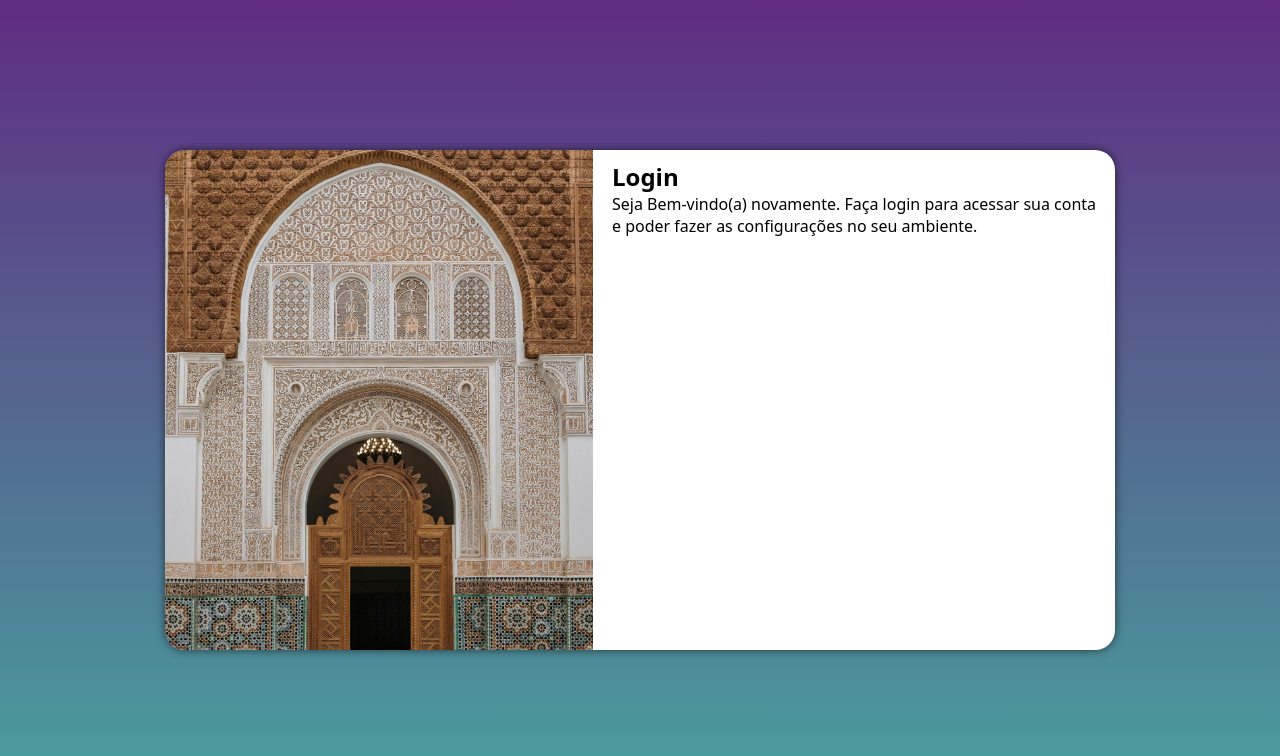
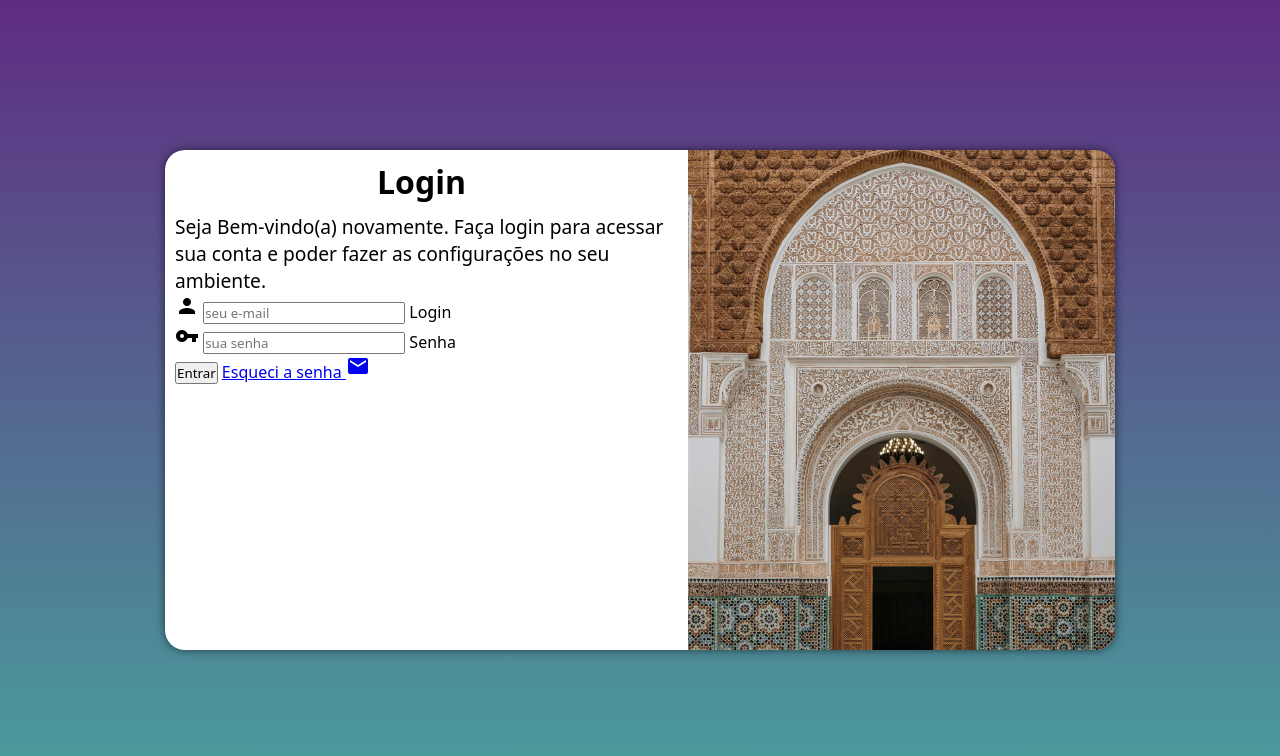
Before and after one commit to ErikDavidLeitao/projeto-login, a plain HTML site: page index.html in a window 1280 px wide. Drawn offline with Linux system fonts and the light colour scheme.

Commit message:
adicionei o formulário

```diff
--- a/index.html
+++ b/index.html
@@ -8,6 +8,8 @@
     <link rel="stylesheet" href="styles/style.css">
 
     <link rel="stylesheet" href="styles/media-query.css">
+
+    <link href="https://fonts.googleapis.com/icon?family=Material+Icons" rel="stylesheet">
 
 </head>
 <body>
@@ -25,7 +27,27 @@
                     Seja Bem-vindo(a) novamente. Faça login para acessar sua conta e poder fazer as configurações no seu ambiente.
                 </p>
 
-                <form action="login.php" method="post"></form>
+                <form action="login.php" method="post" autocomplete="on">
+
+                    <div class="campo">
+                        <i class="material-icons">person</i>
+
+                        <input type="email" name="login" id="ilogin" placeholder="seu e-mail" autocomplete="email" required maxlength="30">
+                        <label for="ilogin">Login</label>
+                    </div>
+
+                    <div class="campo">
+                        <i class="material-icons">vpn_key</i>
+
+                        <input type="password" name="senha" id="isenha" placeholder="sua senha" autocomplete="current-password" required minlength="8" maxlength="20">
+                        <label for="isenha">Senha</label>
+                    </div>
+
+                    <input type="submit" value="Entrar">
+
+                    <a href="esqueci.html">Esqueci a senha <i class="material-icons">mail</i></a>
+
+                </form>
 
             </div>
 
--- a/styles/media-query.css
+++ b/styles/media-query.css
@@ -32,13 +32,22 @@
     }
 
     #login > #imagem {
-        float: left;
+        float: right;
         width: 45%;
         height: 100%;
     }
 
     #login > #formulario {
-        float: right;
+        float: left;
         width: 54%;
     }
+
+    #formulario > h1 {
+        font-size: 2em;
+    }
+
+    #formulario > p {
+        font-size: 1.2em;
+    }
+
 }
--- a/styles/style.css
+++ b/styles/style.css
@@ -57,3 +57,12 @@ main {
     display: block;
     padding: 10px;
 }
+
+#formulario > h1 {
+    text-align: center;
+    margin-bottom: 10px;
+}
+
+#formulario > p {
+    font-size: 0.8em;
+}
```
